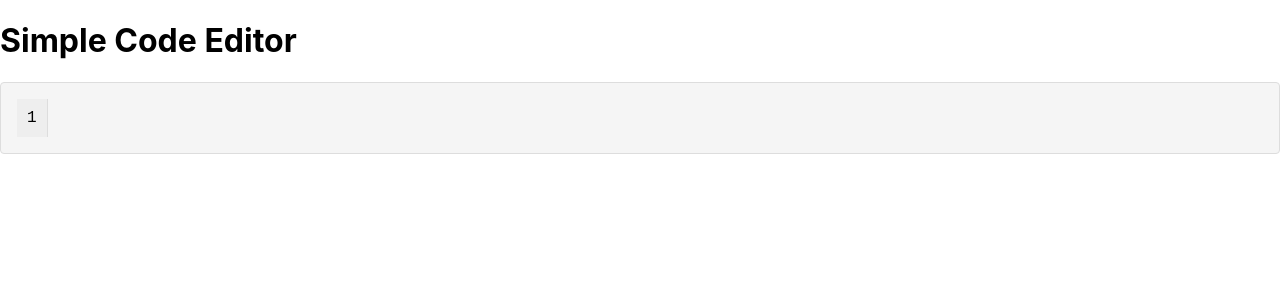
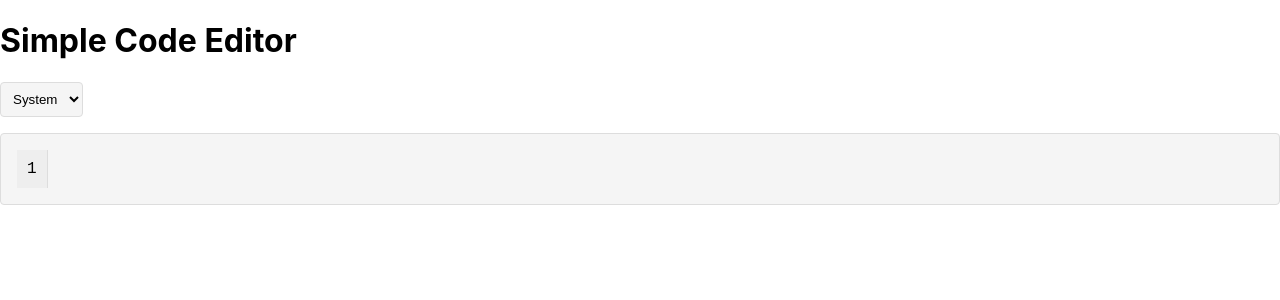
Before and after one commit to beincharacter/code-editor, a React (Create React App) app: page / in a window 1280 px wide. Shown: the top 300 px of the page. Built offline with nearby package versions, Linux system fonts and the light colour scheme.

Commit message:
added theme dropdown

```diff
--- a/src/App.js
+++ b/src/App.js
@@ -1,12 +1,44 @@
-import React from 'react';
+import React, { useState } from 'react';
+import styled, { ThemeProvider } from 'styled-components';
 import CodeEditor from './CodeEditor';
+import { lightTheme, darkTheme, systemTheme } from './themes';
+
+const ThemeSelector = styled.select`
+  margin-bottom: 16px;
+  padding: 8px;
+  border-radius: 4px;
+  border: 1px solid ${props => props.theme.borderColor};
+  background: ${props => props.theme.editorBackground};
+  color: ${props => props.theme.text};
+`;
 
 const App = () => {
+  const [theme, setTheme] = useState('system');
+
+  const handleThemeChange = (event) => {
+    setTheme(event.target.value);
+  };
+
+  const getCurrentTheme = () => {
+    if (theme === 'system') {
+      const systemPrefersDark = window.matchMedia('(prefers-color-scheme: dark)').matches;
+      return systemPrefersDark ? darkTheme : lightTheme;
+    }
+    return theme === 'dark' ? darkTheme : lightTheme;
+  };
+
   return (
-    <div className="App">
-      <h1>Simple Code Editor</h1>
-      <CodeEditor />
-    </div>
+    <ThemeProvider theme={getCurrentTheme()}>
+      <div className="App">
+        <h1>Simple Code Editor</h1>
+        <ThemeSelector onChange={handleThemeChange} value={theme}>
+          <option value="light">Light</option>
+          <option value="dark">Dark</option>
+          <option value="system">System</option>
+        </ThemeSelector>
+        <CodeEditor theme={getCurrentTheme()} />
+      </div>
+    </ThemeProvider>
   );
 };
 
--- a/src/CodeEditor.js
+++ b/src/CodeEditor.js
@@ -1,17 +1,17 @@
 import React, { useState } from 'react';
 import Editor from 'react-simple-code-editor';
 import Prism from './prism';
-import styled from 'styled-components';
+import styled, { ThemeProvider } from 'styled-components';
 
 const highlight = code => Prism.highlight(code, Prism.languages.javascript, 'javascript');
 
 const CodeEditorContainer = styled.div`
   font-family: 'Fira Code', monospace;
   font-size: 16px;
-  border: 1px solid #ddd;
+  border: 1px solid ${props => props.theme.borderColor};
   padding: 16px;
   border-radius: 4px;
-  background: #f5f5f5;
+  background: ${props => props.theme.editorBackground};
   display: flex;
 
   pre {
@@ -21,21 +21,24 @@ const CodeEditorContainer = styled.div`
 
 const LineNumbers = styled.div`
   padding: 10px;
-  background: #eee;
-  border-right: 1px solid #ddd;
+  background: ${props => props.theme.lineNumberBackground};
+  border-right: 1px solid ${props => props.theme.borderColor};
   user-select: none;
+  color: ${props => props.theme.text};
 `;
 
 const CodeContainer = styled.div`
   flex-grow: 1;
+  color: ${props => props.theme.text};
 `;
 
-const CodeEditor = () => {
+const CodeEditor = ({ theme }) => {
   const [code, setCode] = useState('');
 
   const lineNumbers = code.split('\n').map((_, index) => index + 1).join('\n');
 
   return (
+    <ThemeProvider theme={theme}>
       <CodeEditorContainer>
         <LineNumbers>
           <pre>{lineNumbers}</pre>
@@ -53,6 +56,7 @@ const CodeEditor = () => {
           />
         </CodeContainer>
       </CodeEditorContainer>
+    </ThemeProvider>
   );
 };
 
--- /dev/null
+++ b/src/themes.js
@@ -0,0 +1,20 @@
+export const lightTheme = {
+    body: '#ffffff',
+    text: '#000000',
+    editorBackground: '#f5f5f5',
+    lineNumberBackground: '#eeeeee',
+    borderColor: '#dddddd',
+  };
+
+  export const darkTheme = {
+    body: '#1e1e1e',
+    text: '#ffffff',
+    editorBackground: '#2e2e2e',
+    lineNumberBackground: '#333333',
+    borderColor: '#444444',
+  };
+
+  export const systemTheme = {
+    light: lightTheme,
+    dark: darkTheme,
+  };
```
Lines whose indentation alone changed are shown as unchanged.
